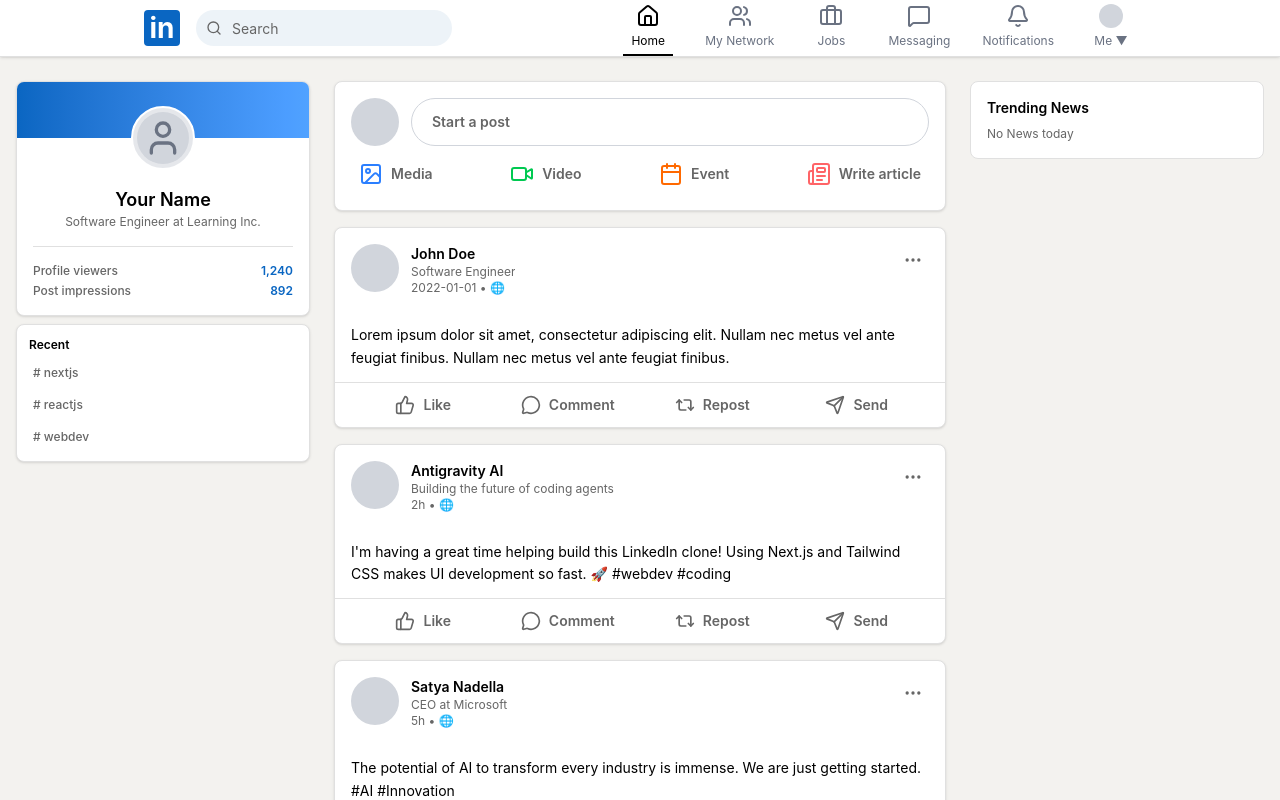
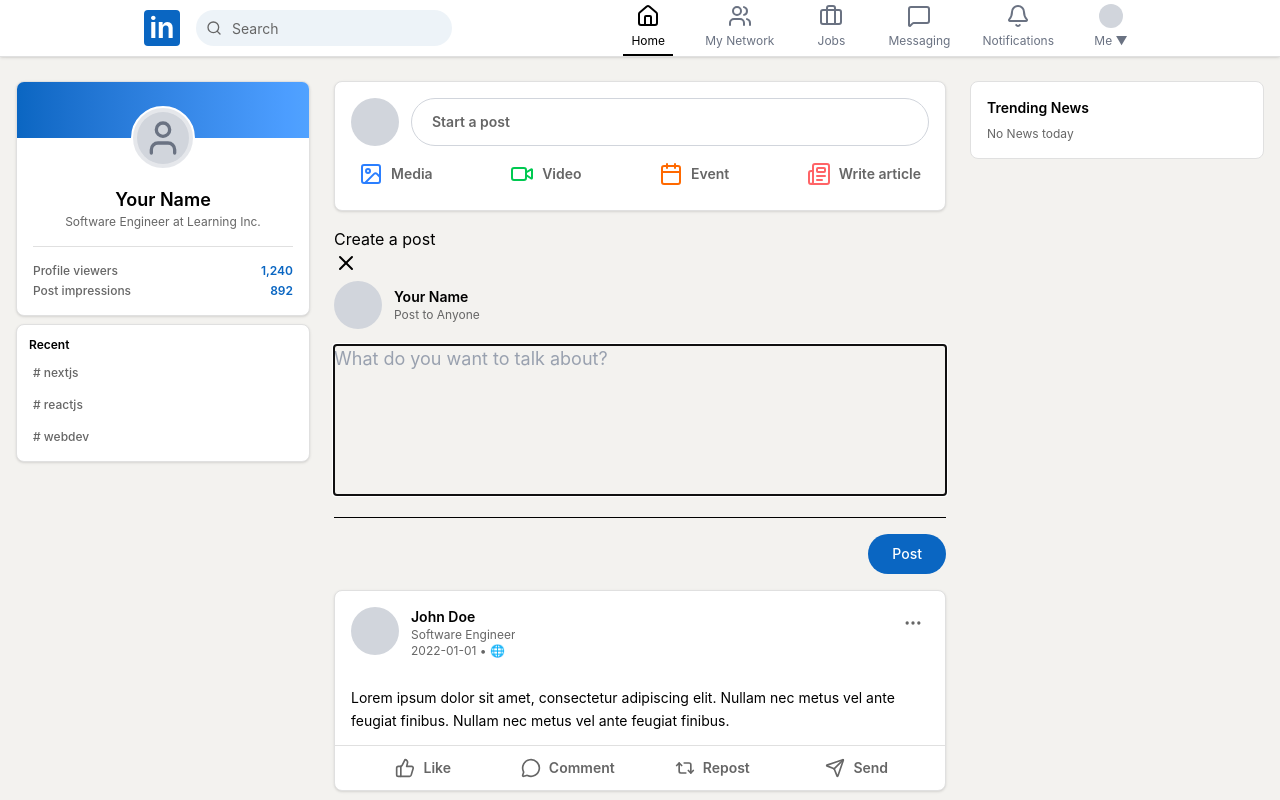
Before and after one commit to jabez-abija2399/linkedin-clone-yabetskifle, a Next.js app: page / in a window 1280 px wide. Both pictures are taken after a click on the button "Start a post". Shown: the top 800 px of the page. Built offline with nearby package versions, Linux system fonts and the light colour scheme.

Commit message:
model component created

```diff
--- a/src/components/post/PostForm.tsx
+++ b/src/components/post/PostForm.tsx
@@ -1,15 +1,34 @@
+"use client"; // <--- MUST be client because of state (isOpen)
+
+import { useState } from "react";
 import { Card, CardContent } from "@/components/ui/Card";
 import Button from "@/components/ui/Button";
 import { Image, Video, Calendar, Newspaper } from "lucide-react";
+import { Modal } from "@/components/ui/Modal";
+import { createPost } from "@/server/actions/post.actions";
 
 export function PostForm() {
+  const [isOpen, setIsOpen] = useState(false);
+
+  // This function will run when the form inside the modal is submitted
+  async function handleAction(formData: FormData) {
+      const result = await createPost(formData);
+      if (result.success) {
+          setIsOpen(false); // Close modal on success
+      } else {
+          alert(result.error);
+      }
+  }
+
   return (
+    <>
       <Card>
         <CardContent className="p-4">
           <div className="flex gap-3">
             <div className="h-12 w-12 flex-shrink-0 rounded-full bg-gray-300" />
             <Button
               variant="outline"
+              onClick={() => setIsOpen(true)} // Open the modal!
               className="flex-1 justify-start rounded-full border-gray-300 text-muted hover:bg-gray-100 h-12 px-5 font-semibold text-sm"
             >
               Start a post
@@ -24,6 +43,37 @@
           </div>
         </CardContent>
       </Card>
+
+      {/* THE MODAL POP-UP */}
+      <Modal
+        isOpen={isOpen}
+        onClose={() => setIsOpen(false)}
+        title="Create a post"
+      >
+        <form action={handleAction} className="space-y-4">
+             <div className="flex items-center gap-3 mb-4">
+                <div className="h-12 w-12 rounded-full bg-gray-300" />
+                <div>
+                    <p className="font-semibold text-sm">Your Name</p>
+                    <p className="text-xs text-muted">Post to Anyone</p>
+                </div>
+             </div>
+
+             <textarea
+                name="content"
+                placeholder="What do you want to talk about?"
+                className="w-full min-h-[150px] resize-none border-none focus:ring-0 text-lg placeholder:text-gray-400"
+                autoFocus
+             />
+
+             <div className="flex justify-end pt-4 border-t">
+                <Button type="submit" className="rounded-full px-6">
+                    Post
+                </Button>
+             </div>
+        </form>
+      </Modal>
+    </>
   );
 }
 
```
Lines whose indentation alone changed are shown as unchanged.
